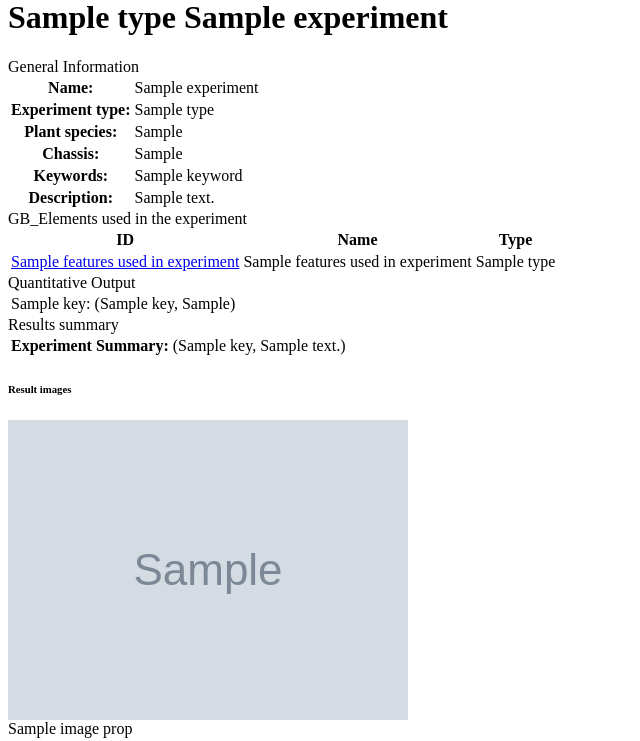
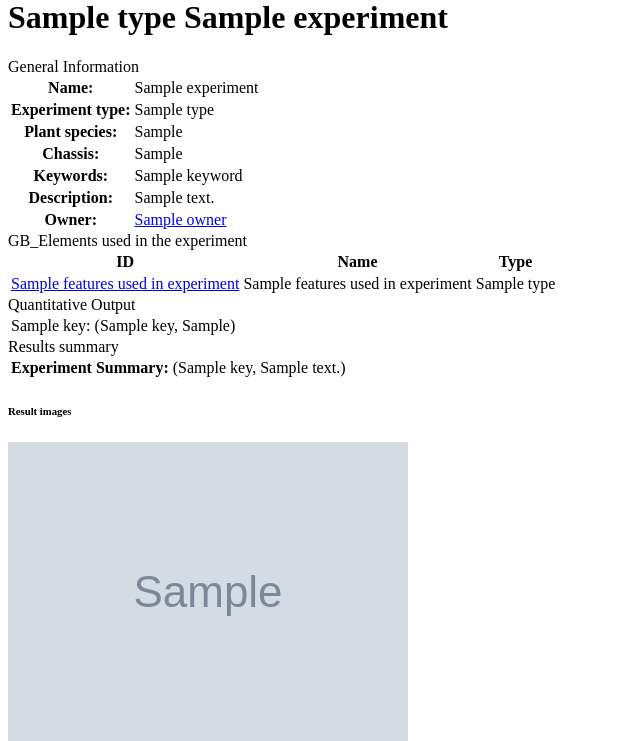
Before and after one commit to bioinfcomav/goldebraid, a Django app: template goldenbraid/templates/experiment_template.html in a window 1280 px wide. Shown: the part 210-951 px from the top of the page, without its empty margins (0-640 px from the left). Run offline with Django 3.2, Linux system fonts and the light colour scheme; the template is opened without the code that fills it: most values are stand-ins (such as "Sample title", 1, 10 or a date in 2020); grey boxes marked "Sample" are stand-in pictures; parts of the project's set-up code (start-up, migrations or seed data) failed here and were passed over.

Commit message:
add link from feature and experiment templates to owners profile

```diff
--- a/goldenbraid/templates/experiment_template.html
+++ b/goldenbraid/templates/experiment_template.html
@@ -32,6 +32,10 @@
 <tr>
 <th>Description:</th>
 <td>{{ experiment.description }}</td>
+</tr>
+<tr>
+<th>Owner:</th>
+<td><a href='/user/{{experiment.owner}}/' >{{experiment.owner}}</a></td>
 </tr>
 </tbody>
 </table>
--- a/goldenbraid/templates/feature_template.html
+++ b/goldenbraid/templates/feature_template.html
@@ -12,13 +12,13 @@
  <div id='name'>{{ feature.name }} ({{ feature.gb_category_name|capfirst|replaceunderscore }})</div>
 </div>
 {% if feature.sbol_images %}
-	<div id='sbol'>
+  <div id='sbol'>
         <ul id='sbol_images'>
         {% for image in feature.sbol_images%}
         <li><img src={{STATIC_URL}}/sbol_images/{{image}} alt=feature.gb_category ></li>
         {% endfor %}
         </ul>
-	</div>
+  </div>
 {% endif %}
 <div id='featuregeneral'>
 {% if feature.description %}
@@ -56,7 +56,7 @@
      {% if not feature.moclo_compatible == 'not_evaluable' %}
      <tr><th>MoClo Compatible</th><td>{{ feature.moclo_compatible }}</td></tr>
      {% endif %}
-     <tr><th>Owner</th><td>{{ feature.owner }}</td></tr>
+     <tr><th>Owner</th><td> <div id='owner'><a href='/user/{{feature.owner}}/' >{{feature.owner}}</a></div></td></tr>
      <tr><th>Public</th><td>{{ feature.is_public }}</td></tr>
      <tr><th>Genbank_file</th><td><a href="{{feature.genbank_file.url}}">{{ feature.uniquename }}</a></td></tr>
    </tbody>
```
